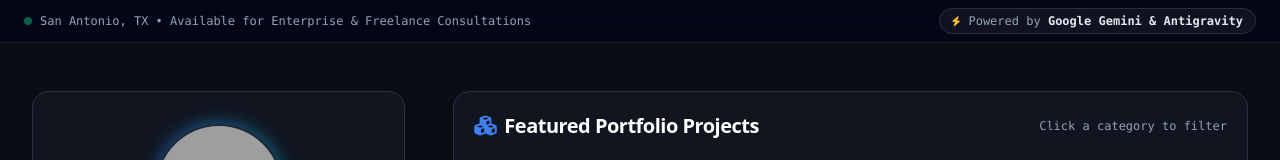
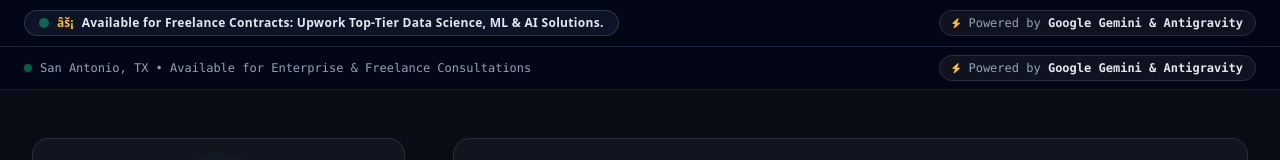
Before and after one commit to alijrizvi/alijrizvi.github.io, a plain HTML site: page index.html in a window 1280 px wide. Shown: the top 160 px of the page. Drawn offline with nearby package versions, Linux system fonts and the light colour scheme; grey boxes are pictures that could not be loaded.

Commit message:
Add Top Badge
Added a top badge bar for freelance availability and powered by badges.

```diff
--- a/index.html
+++ b/index.html
@@ -1,5 +1,23 @@
 <!DOCTYPE html>
 <html lang="en" class="dark scroll-smooth">
+
+<!-- Top Badge Bar -->
+<div class="w-full bg-slate-950/90 border-b border-borderDark/80 backdrop-blur-md px-4 sm:px-6 py-2.5 flex flex-col sm:flex-row justify-between items-center gap-2 sticky top-0 z-50">
+
+    <!-- Custom Availability Pill -->
+    <div class="inline-flex items-center space-x-2 bg-slate-900/90 border border-slate-700/80 px-3.5 py-1 rounded-full text-xs font-sans shadow-sm">
+        <span class="inline-block w-2.5 h-2.5 rounded-full bg-emerald-500 animate-pulse"></span>
+        <span class="text-amber-400 font-bold">⚡</span>
+        <span class="text-slate-200 font-semibold tracking-wide">Available for Freelance Contracts: Upwork Top-Tier Data Science, ML & AI Solutions.</span>
+    </div>
+
+    <!-- Gemini / Antigravity Badge -->
+    <div class="flex items-center space-x-2 text-xs font-mono bg-surface/80 border border-borderDark px-3 py-1 rounded-full text-slate-400">
+        <i class="fa-solid fa-bolt text-amber-400 text-[10px]"></i>
+        <span>Powered by <strong class="text-slate-200">Google Gemini & Antigravity</strong></span>
+    </div>
+</div>
+
 <head>
     <meta charset="UTF-8">
     <meta name="viewport" content="width=device-width, initial-scale=1.0">
```
